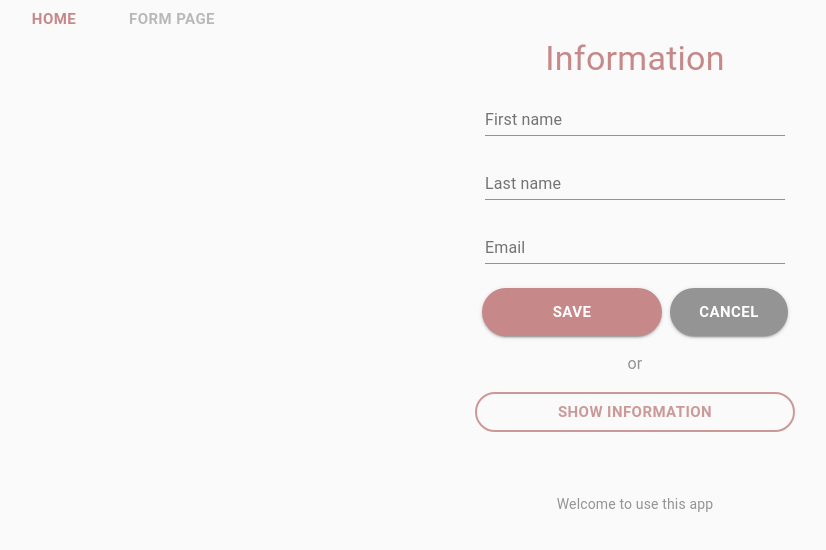
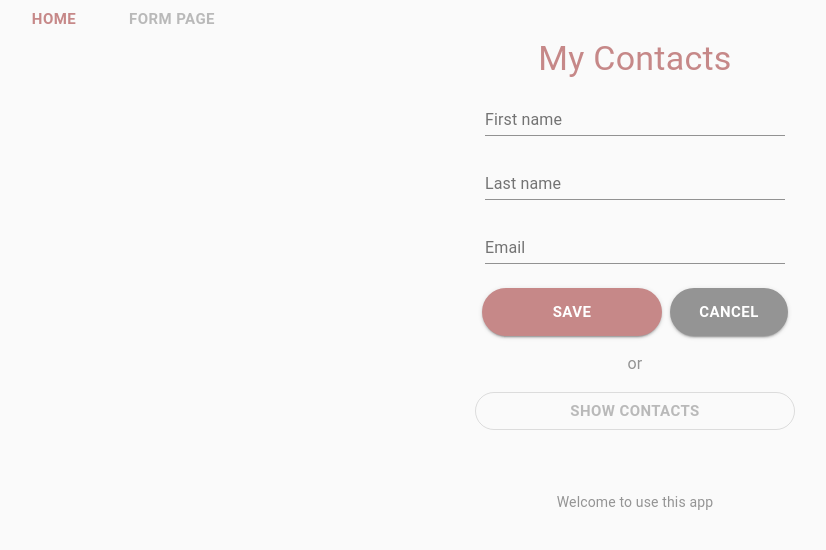
Before and after one commit to sritala/ContactList, a Next.js app: page /FormPage in a window 1280 px wide. Shown: the top 550 px of the page, without its empty margins (5-831 px from the left). Built offline with nearby package versions, Linux system fonts and the light colour scheme.

Commit message:
refactoring list view

```diff
--- a/src/components/ui/Dialog.tsx
+++ b/src/components/ui/Dialog.tsx
@@ -99,12 +99,24 @@ export default function FullScreenDialog({ list, values }: Props) {
     setUpdatedList([...updatedList, newValues])
     }
 
+  if (list.length === 0)
+  return(
+    <>
+      <Box className={classes.box}>
+        <Typography variant="body1" style={{color: '#949494'}}>or</Typography>
+        <Button className={classes.open} disabled={true} variant="outlined" color="primary" onClick={handleClickOpen}>
+          Show Contacts
+        </Button>
+        </Box>
+    </>
+  );
+
   return (
     <div>
       <Box className={classes.box}>
         <Typography variant="body1" style={{color: '#949494'}}>or</Typography>
         <Button className={classes.open} variant="outlined" color="primary" onClick={handleClickOpen}>
-          Show Information
+         Show Contacts
         </Button>
       </Box>
       <Dialog className={classes.dialog} open={open} onClose={handleClose} TransitionComponent={Transition}>
@@ -122,7 +134,6 @@ export default function FullScreenDialog({ list, values }: Props) {
         </Typography>
         <Typography variant={'h6'}>
             {list.map((i) => {
-              if (list === null) return <p>Nothing to show</p>
               return (
                 <ul className={classes.ul}>
                   <li>
--- a/src/components/ui/Form.tsx
+++ b/src/components/ui/Form.tsx
@@ -51,6 +51,10 @@ export default function () {
     const [values, setValues] = React.useState(initialInformation);
     const [list, setList] = useState([]);
 
+    const cancel = () => {
+      setValues(initialInformation);
+    };
+
     const handleChange = event => {
         setValues({
             ...values,
@@ -100,7 +104,7 @@ export default function () {
               <Button style={{width:180, height: '3rem'}}variant="contained"  color="primary"type="submit">Save</Button>
             </Grid>
             <Grid item={true} className={classes.save}>
-              <Button style={{width:100, height: '3rem'}} variant="contained" color="secondary" type="submit">Cancel</Button>
+              <Button style={{width:100, height: '3rem'}} variant="contained" onClick={cancel} color="secondary">Cancel</Button>
             </Grid>
           </Grid>
         </Grid>
--- a/src/pages/FormPage.tsx
+++ b/src/pages/FormPage.tsx
@@ -24,7 +24,7 @@ function FormPage() {
     return (
         <div className={classes.wrapper}>
             <Box className={classes.form}>
-                <Typography variant='h4' color='primary'>Information</Typography>
+                <Typography variant='h4' color='primary'>My Contacts</Typography>
                 <Form/>
             </Box>
         </div>
```
